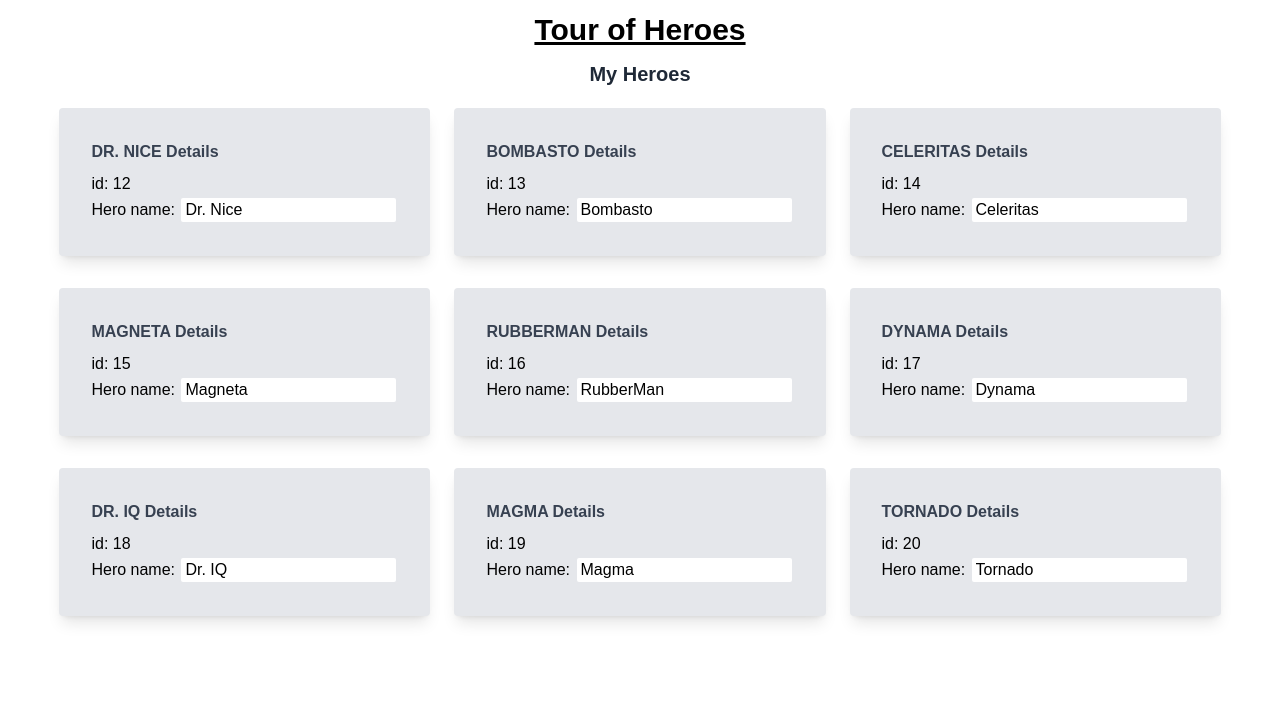
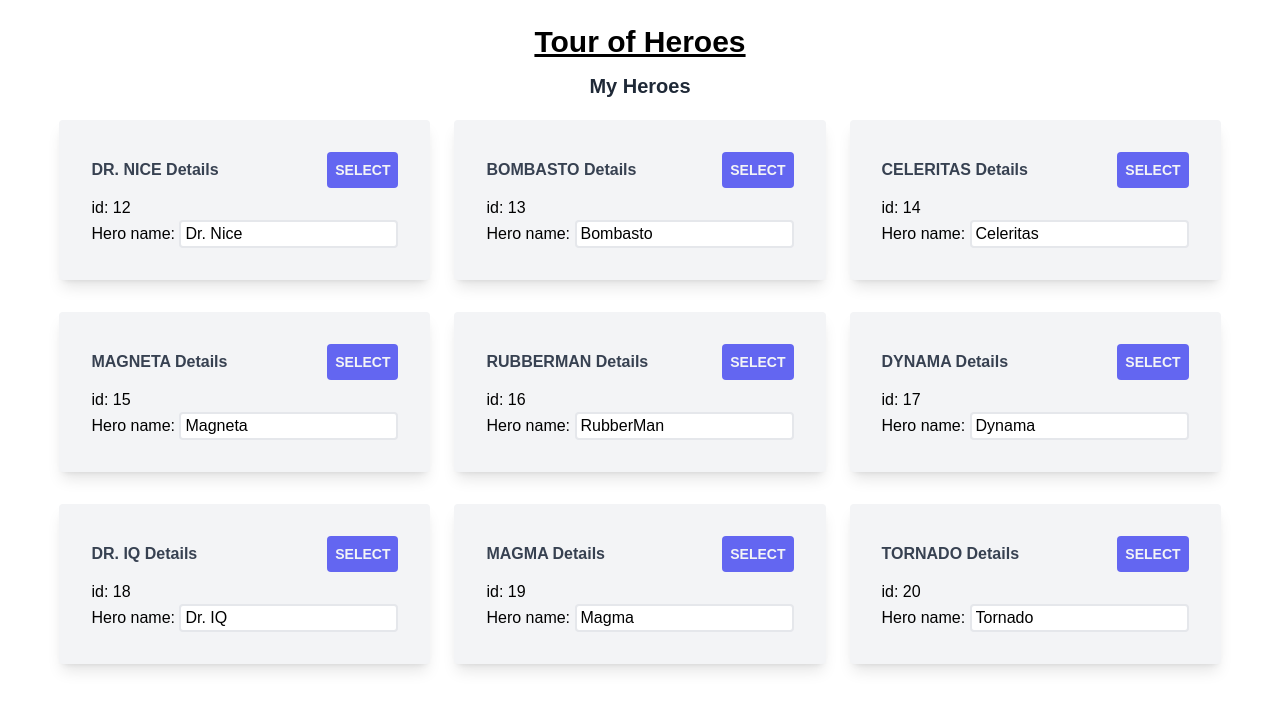
Before and after one commit to b0yu-li/angular-tour-of-heroes, an Angular app: page / in a window 1280 px wide. Shown: the top 710 px of the page. Built offline with nearby package versions, Linux system fonts and the light colour scheme.

Commit message:
style: add dummy select button

```diff
--- a/src/app/app.component.html
+++ b/src/app/app.component.html
@@ -1,5 +1,5 @@
 <div class="grid place-content-center">
-    <h1 class="mt-3 text-3xl font-bold underline text-center">{{title}}</h1>
+    <h1 class="mt-6 text-3xl font-bold underline text-center">{{title}}</h1>
     <app-heroes></app-heroes>
 </div>
 
--- a/src/app/heroes/heroes.component.html
+++ b/src/app/heroes/heroes.component.html
@@ -1,8 +1,11 @@
 <h2 class="text-center  text-gray-800 font-bold text-xl my-3"> My Heroes </h2>
 
 <ul class="heroes grid grid-cols-3 gap-6">
-    <div *ngFor="let hero of heroes" class="shadow-lg rounded mt-2 p-8 bg-gray-200">
-        <h3 class="text-gray-700 font-bold text-l mb-2">{{hero.name | uppercase}} Details</h3>
+    <div *ngFor="let hero of heroes" class="shadow-lg rounded mt-2 p-8 bg-gray-100">
+        <div class="flex items-center mb-2">
+            <h3 class="text-gray-700 font-bold text-l grow">{{hero.name | uppercase}} Details</h3>
+            <button class="text-sm font-bold bg-indigo-500 p-2 text-gray-100 rounded">{{ "select" | uppercase}}</button>
+        </div>
         <div><span>id: </span>{{hero.id}}</div>
         <div>
             <label for="name">Hero name: </label>
--- a/src/app/heroes/heroes.component.ts
+++ b/src/app/heroes/heroes.component.ts
@@ -2,6 +2,7 @@ import { NgFor, UpperCasePipe } from '@angular/common';
 import { Component } from '@angular/core';
 import { FormsModule } from '@angular/forms'; // <-- NgModel lives here
 import { HEROES } from '../mock-heroes';
+import { Hero } from '../hero';
 
 @Component({
   selector: 'app-heroes',
@@ -12,4 +13,9 @@ import { HEROES } from '../mock-heroes';
 })
 export class HeroesComponent {
   heroes = HEROES
+  selectedHero?: Hero;
+
+  onSelect(hero: Hero): void {
+    this.selectedHero = hero;
+  }
 }
```
